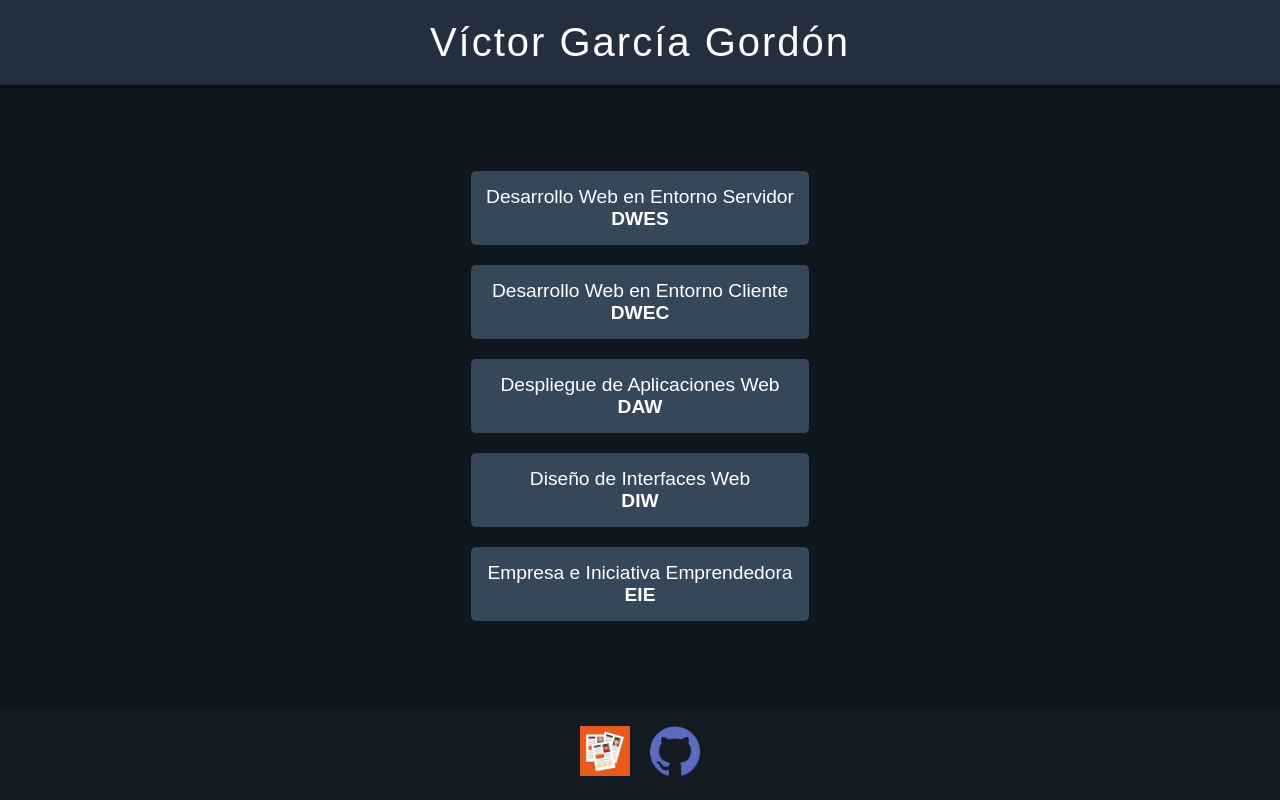
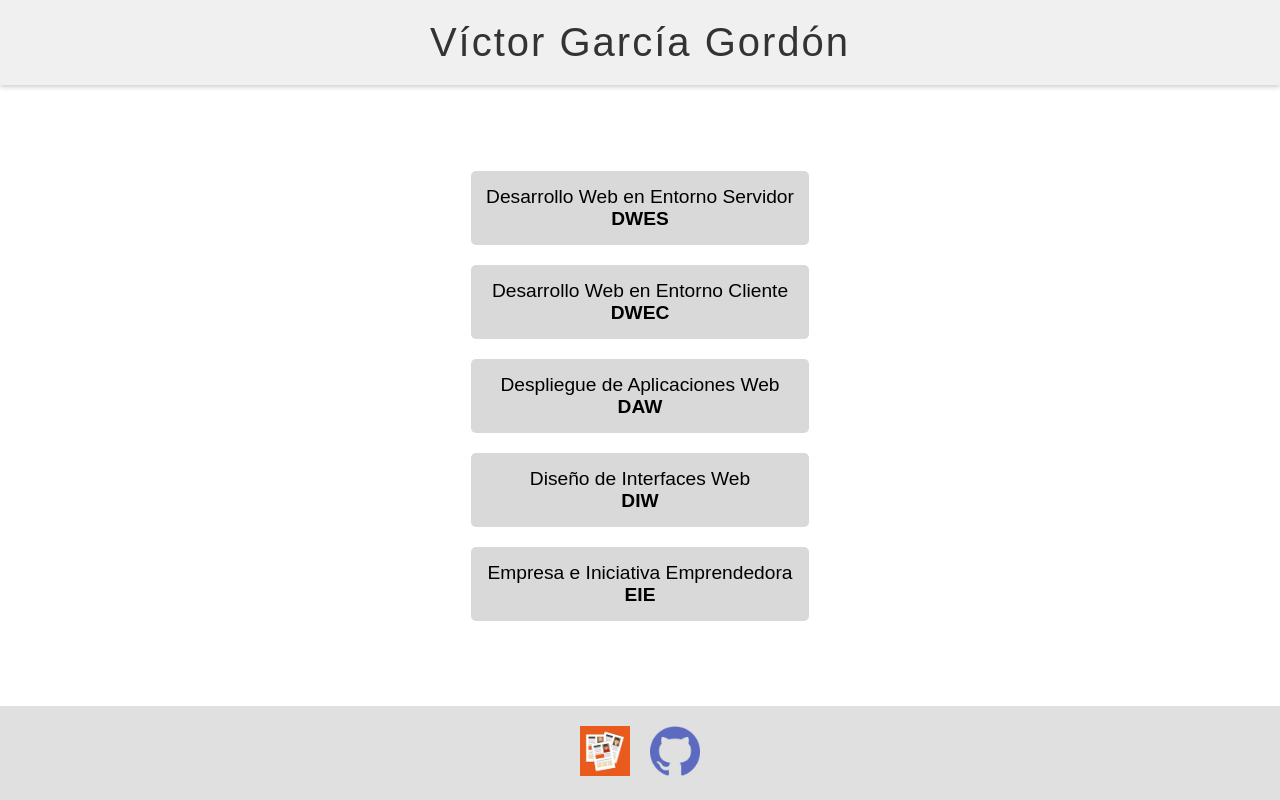
Before and after one commit to victorgargor/202ProyectoDAW, a plain HTML site: page index.html in a window 1280 px wide. Drawn offline with Linux system fonts and the light colour scheme.

Commit message:
Actualización CSS colores 29/09/2024

```diff
--- a/webroot/css/index.css
+++ b/webroot/css/index.css
@@ -10,8 +10,8 @@ html, body {
 }
 
 body {
-    background-color: #0f171e;
-    color: #ffffff;
+    background-color: #ffffff;
+    color: #000000;
     display: flex;
     flex-direction: column;
     justify-content: space-between;
@@ -19,16 +19,16 @@ body {
 
 header {
     text-align: center;
-    background-color: #232f3e;
+    background-color: #f0f0f0;
     padding: 20px 0;
-    box-shadow: 0 2px 5px rgba(0, 0, 0, 0.5);
+    box-shadow: 0 2px 5px rgba(0, 0, 0, 0.2);
 }
 
 header h1 {
     font-size: 2.5em;
     font-weight: 400;
     letter-spacing: 2px;
-    color: #ffffff;
+    color: #333333;
 }
 
 main {
@@ -50,7 +50,7 @@ nav ul {
 
 nav ul li {
     font-size: 1.2em;
-    background-color: #37475a;
+    background-color: #d9d9d9;
     padding: 15px;
     width: 100%;
     max-width: 400px;
@@ -66,13 +66,13 @@ nav ul li:hover {
 
 nav ul li a {
     text-decoration: none;
-    color: #ffffff;
+    color: #000000;
     display: block;
     text-align: center;
 }
 
 footer {
-    background-color: #131a22;
+    background-color: #e0e0e0;
     padding: 20px;
     display: flex;
     justify-content: center;
```
